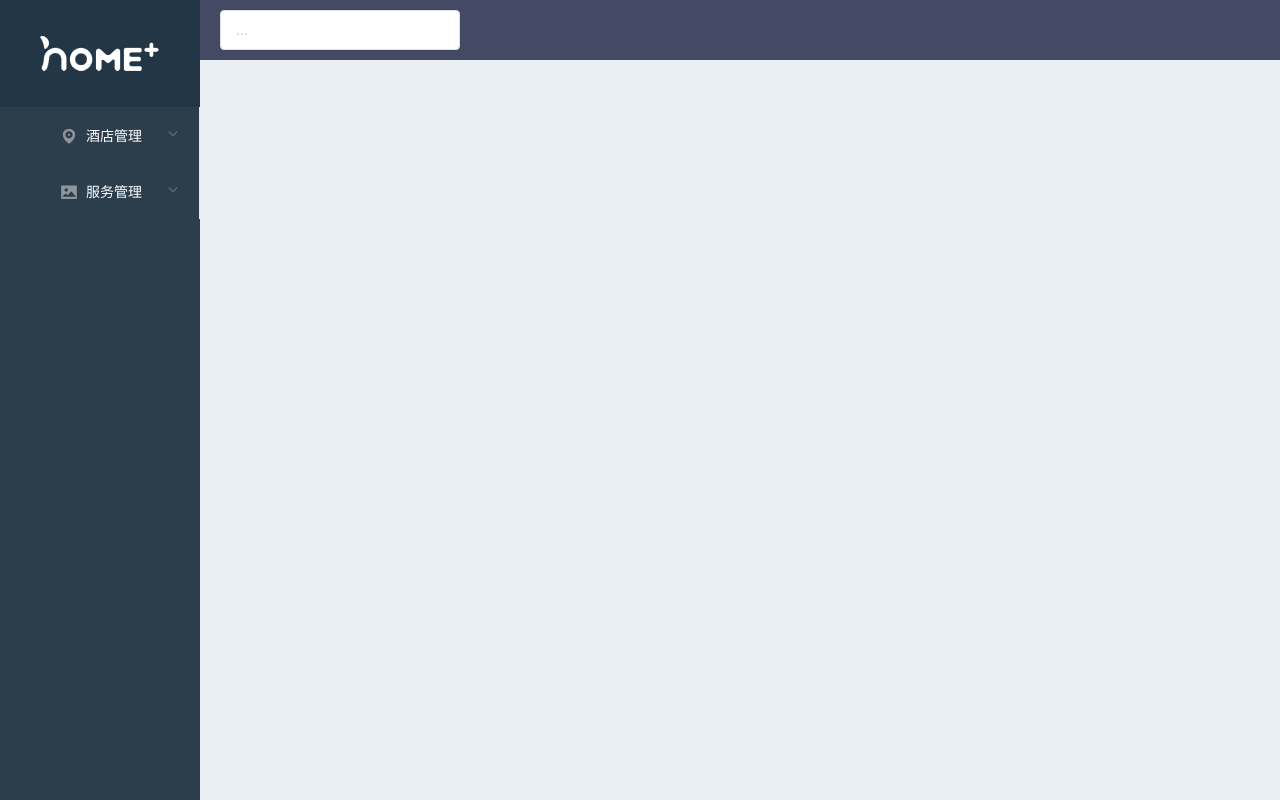
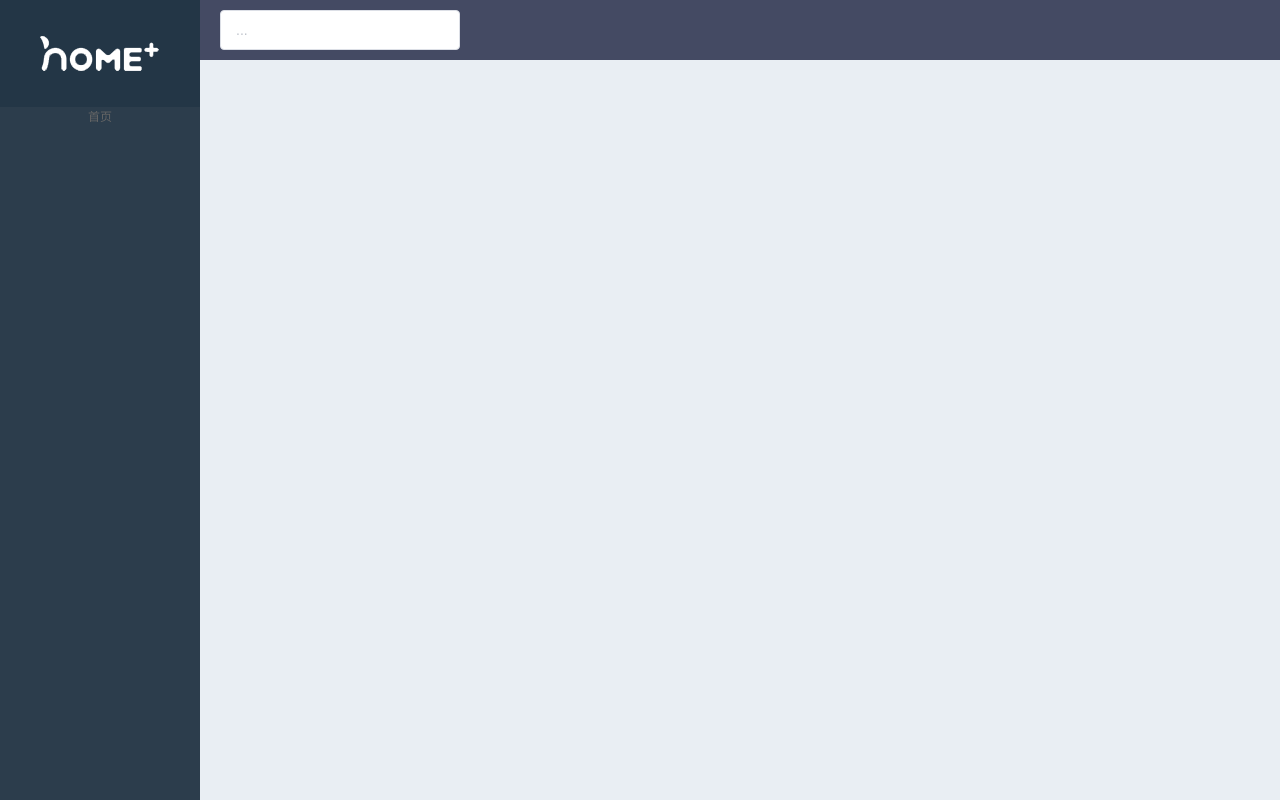
Before and after one commit to chengxiaowan/hanse-management-system, a Vue app: page / in a window 1280 px wide. Shown: the top 800 px of the page. Built offline with nearby package versions, Linux system fonts and the light colour scheme; sample sign-in values are in the browser's storage.

Commit message:
修改图片占位符，添加伪路由守卫，优化axios拦截器

```diff
--- a/src/main.js
+++ b/src/main.js
@@ -1,12 +1,15 @@
-import Vue from 'vue'
-import App from './App.vue'
+import Vue from 'vue';
+import App from './App.vue';
+import ElementUI from 'element-ui';
+import 'element-ui/lib/theme-chalk/index.css';
+import { fetchGet, fetchPost} from './plugins/axios'
 import router from './plugins/router';
-import ElementUI from 'element-ui'
-import 'element-ui/lib/theme-chalk/index.css'
 
 
-Vue.config.productionTip = false
-Vue.use(ElementUI)
+Vue.config.productionTip = false;
+Vue.use(ElementUI);
+Vue.prototype.$get = fetchGet;
+Vue.prototype.$post = fetchPost;
 
 new Vue({
   router,
--- a/src/pages/Home.vue
+++ b/src/pages/Home.vue
@@ -4,36 +4,7 @@
       <div class="aside-title">
         <img src="../assets/image/HOME.png" alt />
       </div>
-      <el-menu
-        default-active="2"
-        class="el-menu-vertical-demo"
-        @open="handleOpen"
-        @close="handleClose"
-        background-color="#2C3D4C"
-        text-color="#fff"
-        active-text-color="#ffd04b"
-      >
-        <el-submenu index="1">
-          <template slot="title">
-            <i class="el-icon-location"></i>
-            <span>酒店管理</span>
-          </template>
-          <el-menu-item-group>
-            <el-menu-item index="1-1">酒店品牌</el-menu-item>
-            <el-menu-item index="1-2">酒店民宿</el-menu-item>
-          </el-menu-item-group>
-        </el-submenu>
-        <el-submenu index="2">
-          <template slot="title">
-            <i class="el-icon-picture"></i>
-            <span>服务管理</span>
-          </template>
-          <el-menu-item-group>
-            <el-menu-item index="2-1">旅拍管理</el-menu-item>
-            <el-menu-item index="2-2">定制管理</el-menu-item>
-          </el-menu-item-group>
-        </el-submenu>
-      </el-menu>
+      <router-link to="/index">首页</router-link>
     </el-aside>
     <el-container>
       <el-header>
@@ -56,12 +27,12 @@
               |
               <a href="#">安全设置</a>
             </div>
-            <div class="logout">退出管理系统</div>
+            <div class="logout" @click="logout">退出管理系统</div>
           </div>
         </div>
       </el-header>
       <el-main>
-        <router-view></router-view>
+        <router-view/>
       </el-main>
     </el-container>
   </el-container>
@@ -86,12 +57,23 @@ export default {
     noShow() {
       this.showUser = false;
     },
-    handleOpen(key, keyPath) {
-      console.log(key, keyPath);
+    //检测是否登录
+    isLogin(){
+      let user = sessionStorage.getItem("username")
+      let role = sessionStorage.getItem("roleId")
+      if(user == null || role == null){
+        this.$router.push({path:'/login'})
+      }
+      this.username = user;
     },
-    handleClose(key, keyPath) {
-      console.log(key, keyPath);
+    //注销登录
+    logout(){
+      sessionStorage.clear()
+      this.$router.push({path:'/login'})
     }
+  },
+  mounted(){
+    this.isLogin()
   }
 };
 </script>
@@ -206,7 +188,6 @@ export default {
 .el-main {
   background-color: #e9eef3;
   color: #333;
-  text-align: center;
 }
 
 body > .el-container {
@@ -215,6 +196,7 @@ body > .el-container {
 
 .soso{
   float: left;
+  width: 300px;
 }
 
 .keywords{
@@ -222,4 +204,11 @@ body > .el-container {
   height:40px;
   margin-top:10px;
 }
+
+.soso-btn{
+  margin-top: 10px;
+  margin-left: 5px;
+  width:40px ;
+  height: 40px;
+}
 </style>
--- /dev/null
+++ b/src/pages/index.vue
@@ -0,0 +1,15 @@
+<template>
+    <div>
+        这里是============={{info}}
+    </div>
+</template>
+<script>
+export default {
+    name:"index",
+    data(){
+        return{
+            info:"首页"
+        }
+    }
+}
+</script>
--- a/src/pages/logon.vue
+++ b/src/pages/logon.vue
@@ -27,8 +27,10 @@
         <el-input v-model="password2" type="password" placeholder="请再次输入您的登录密码" autocomplete="off"></el-input>
       </div>
       <div class="code">
-        <div class="code-input"><el-input v-model="code" placeholder="请输入短信验证码" autocomplete="off"></el-input></div>
-        <el-button class="code-btn">获取验证码</el-button>
+        <div class="code-input">
+          <el-input v-model="code" placeholder="请输入短信验证码" autocomplete="off"></el-input>
+        </div>
+        <el-button class="code-btn" @click="phoneTest">获取验证码</el-button>
       </div>
       <el-button type="primary" class="logon-submit" @click="drool">同意条款并注册</el-button>
       <div class="rule">
@@ -54,24 +56,20 @@ export default {
       info: "欢迎注册Home+",
       options: [
         {
-          value: "酒店",
+          value: "7",
           label: "酒店"
         },
         {
-          value: "民宿",
+          value: "8",
           label: "民宿"
         },
         {
-          value: "摄影",
+          value: "10",
           label: "摄影"
         },
         {
-          value: "企业",
-          label: "企业"
-        },
-        {
-          value: "测试",
-          label: "测试"
+          value: "9",
+          label: "公寓"
         }
       ],
       value: "",
@@ -79,13 +77,57 @@ export default {
       password: "",
       password2: "",
       code: "",
-      rule:"",
+      rule: ""
     };
   },
   //实例上的方法
-   methods:{
-       drool(){
-           alert("暂不开放注册，敬请期待！")
+  methods: {
+    drool() {
+      if (!/^1[3456789]\d{9}$/.test(this.phone)) {
+        this.$message.error("请检查手机号是否正确");
+      } else if (this.password != this.password2) {
+        this.$message.error("请保持两次输入的密码一致");
+      } else if (this.code == "") {
+        this.$message.error("请输入您的手机验证码");
+      } else if (this.rule != true) {
+        this.$message.error("请点击下方框以同意用户协议");
+      } else if (this.value == "") {
+        this.$message.error("请选择您的角色");
+      } else {
+        let parmars = {
+          roleId: this.value,
+          mobilePhone: this.phone,
+          verificationCode: this.code,
+          password: this.password2
+        };
+        this.$post("/service/registerMerchantsUser", parmars).then(res => {
+          this.$alert("注册成功，即将跳转到登录页面", "注册成功", {
+            confirmButtonText: "确定",
+            callback: action => {
+              this.$router.push({
+                name: "login"
+              });
+            }
+          });
+        }).catch(()=>{
+          console.log("失败")
+        });
+      }
+    },
+    //手机验证码
+    phoneTest() {
+      let parmars = {
+        mobilePhone: this.phone,
+        flag: 0
+      };
+      this.$post("/service/getVerificationCode", parmars)
+        .then(res => {
+          //在这里处理按钮1分钟不可用
+          console.log(res);
+        })
+        .catch(() => {
+          console.log("失败");
+        });
     }
   }
 };
@@ -141,7 +183,7 @@ export default {
   margin-top: 20px;
 }
 
-.code{
+.code {
   margin: 0 auto;
   margin-top: 20px;
   width: 460px;
@@ -149,12 +191,12 @@ export default {
   margin-bottom: 20px;
 }
 
-.code-input{
+.code-input {
   width: 351px;
   height: 44px;
 }
 
-.code-btn{
+.code-btn {
   position: absolute;
   height: 40px;
   width: 105px;
@@ -162,19 +204,18 @@ export default {
   top: 0;
 }
 
-.logon-submit{
+.logon-submit {
   width: 460px;
   height: 40px;
 }
 
-.rule{
+.rule {
   margin-top: 29px;
 }
 
-.rule > a{
+.rule > a {
   color: #4a90e2;
   font: 14px;
   font-weight: 500;
 }
-
 </style>
--- a/src/plugins/axios.js
+++ b/src/plugins/axios.js
@@ -0,0 +1,84 @@
+import Vue from 'vue'
+import axios from 'axios'
+import qs from 'qs'
+import {
+  Message,
+  Loading
+} from 'element-ui'
+// 响应时间
+axios.defaults.timeout = 5 * 1000
+// 配置cookie
+// axios.defaults.withCredentials = true
+// 配置请求头
+axios.defaults.headers.post['Content-Type'] = 'application/x-www-form-urlencoded;charset=UTF-8'
+// 静态资源
+Vue.prototype.$static = ''
+
+// 配置接口地址
+axios.defaults.baseURL = 'http://192.168.0.108:8080'
+var loadingInstance
+// POST传参序列化(添加请求拦截器)
+axios.interceptors.request.use(
+  config => {
+    loadingInstance = Loading.service({
+      lock: true,
+      text: '数据加载中，请稍后...',
+      spinner: 'el-icon-loading',
+      background: 'rgba(0, 0, 0, 0.7)'
+    })
+    if (config.method === 'post') {
+      config.data = qs.stringify(config.data)
+    }
+    return config
+  },
+  err => {
+    loadingInstance.close()
+    Message.error('请求错误')
+    return Promise.reject(err)
+  }
+)
+// 返回状态判断(添加响应拦截器)
+axios.interceptors.response.use(
+  response => {
+    loadingInstance.close()
+    // console.log('http response(响应) success', response);
+    return response;
+  },
+  error => {
+    loadingInstance.close()
+    // console.log('http response(响应) error', error);
+    return Promise.reject(error)
+  }
+)
+// 发送请求
+export function fetchPost(url, params) {
+  return new Promise((resolve, reject) => {
+    axios
+      .post(url, params)
+      .then(
+        res => {
+          resolve(res.data)
+        },
+        err => {
+          reject(err.data)
+        }
+      )
+      .catch(err => {
+        reject(err.data)
+      })
+  })
+}
+export function fetchGet(url, params) {
+  return new Promise((resolve, reject) => {
+    axios
+      .get(url, {
+        params: params
+      })
+      .then(res => {
+        resolve(res.data)
+      })
+      .catch(err => {
+        reject(err.data)
+      })
+  })
+}
--- a/src/plugins/router.js
+++ b/src/plugins/router.js
@@ -4,22 +4,29 @@ import VueRouter from 'vue-router';
 import Home from '../pages/Home.vue';
 import login from '../pages/login.vue';
 import logon from '../pages/logon.vue';
+import index from '../pages/index.vue';
 Vue.use(VueRouter);
 
 
 let routes = [
     {
         path:'/',
-        component:Home
+        component:Home,
+        children:[{
+            path:'index',
+            name:'index',
+            component:index
+        }]
     },
     {
         path:'/login',
+        name:'login',
         component:login
     },
     {
         path:'/logon',
         component:logon
-    }
+    },
 
 ];
 let router = new VueRouter({routes});
--- /dev/null
+++ b/vue.config.js
@@ -0,0 +1,15 @@
+module.exports = {
+    // cli3 代理是从指定的target后面开始匹配的，不是任意位置；配置pathRewrite可以做替换
+    devServer: {
+        proxy: {
+            '/api': {
+                target: 'http://192.168.0.108:8080',
+                ws: true,
+                changeOrigin: true,
+                pathRewrite: {
+                    '^/api': '' //通过pathRewrite重写地址，将前缀/api转为/
+                }
+            }
+        }
+    }
+}
```
Also changed, not shown: src/pages/login.vue (+32 -12 lines), src/assets/image/head.png. Lines whose indentation alone changed are shown as unchanged.
